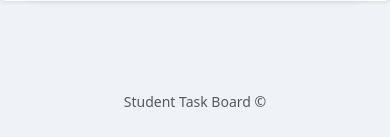
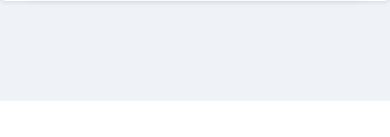
Before and after one commit to nandan-xd/Student-Task-Board, a Flask app: page / in a window 390 px wide. Shown: the part 743-880 px from the top of the page. After the commit the page ends 844 px from the top, so only its background shows below. Run offline with Flask 3, Linux system fonts and the light colour scheme.

Commit message:
Oprimized for mobile

```diff
--- a/templates/base.html
+++ b/templates/base.html
@@ -51,9 +51,6 @@
         </div>
     </div>
 </main>
-<footer class="text-center text-muted py-4 mt-4">
-    <small>Student Task Board &copy; {{ current_year if current_year else '' }}</small>
-</footer>
-<script src="https://cdn.jsdelivr.net/npm/bootstrap@5.3.8/dist/js/bootstrap.bundle.min.js" integrity="sha384-QF6tjK6iKQhE9kQ6JsS5X0bl1g/jUaE4rftgY2KypBj9X3jq4FzRRBsrJx7hxN0F" crossorigin="anonymous"></script>
+<script src="https://cdn.jsdelivr.net/npm/bootstrap@5.3.0/dist/js/bootstrap.bundle.min.js"></script>
 </body>
 </html>
```
